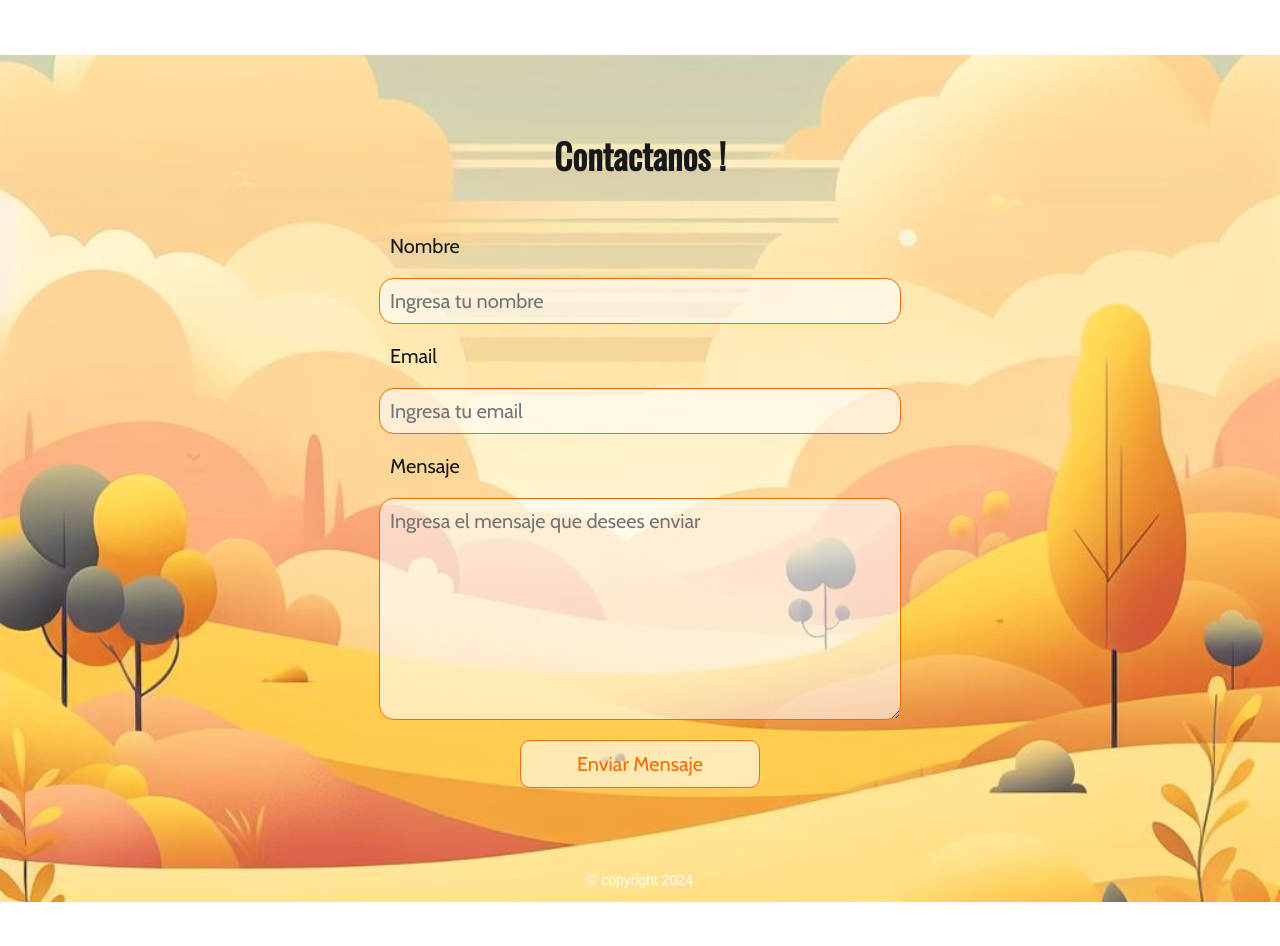
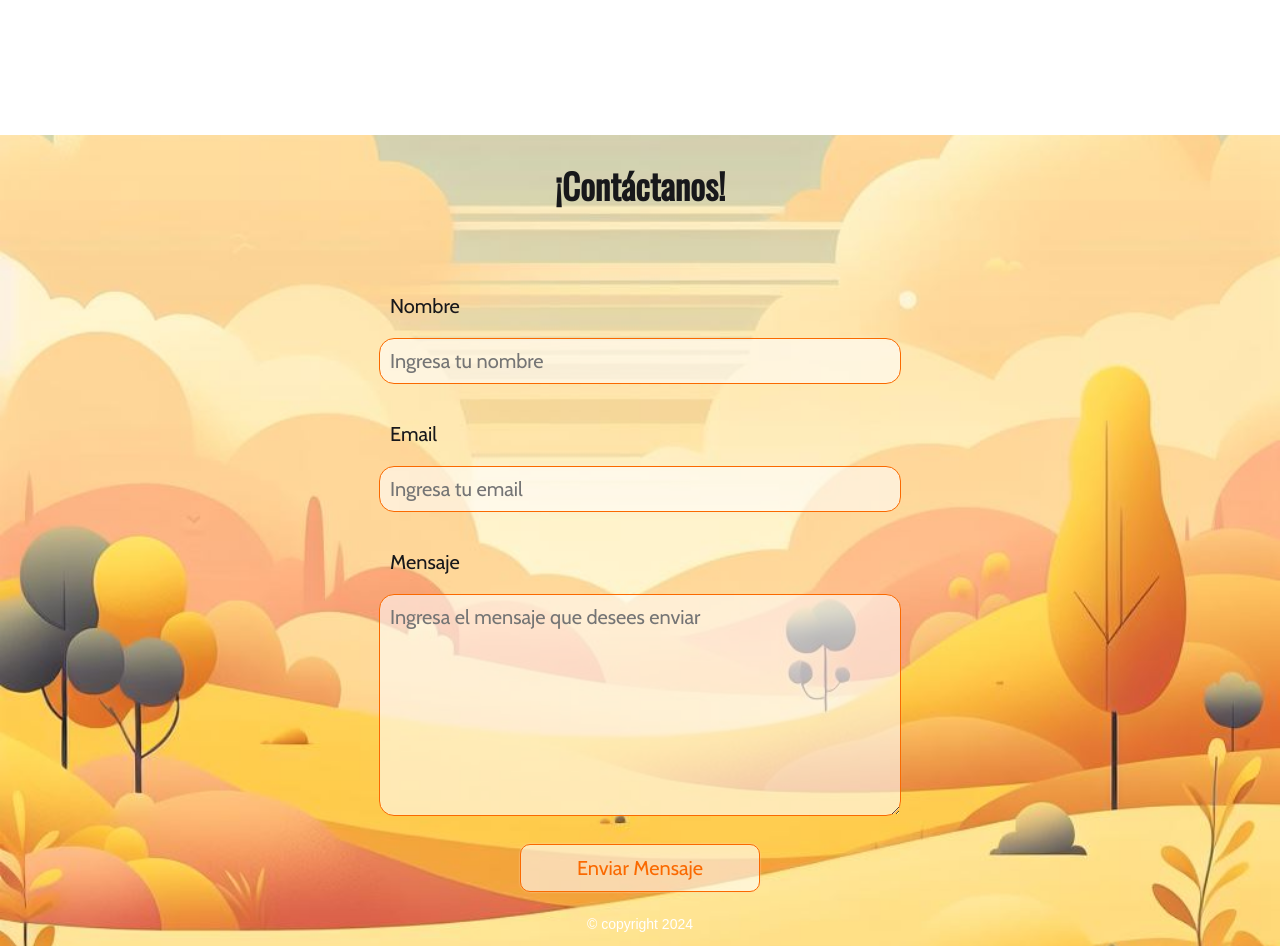
Before and after one commit to NelsonValentinGarroDadan/ConsultorioEducacionEspecial, a React (Create React App) app: page / in a window 1280 px wide. Shown: the part 2820-3766 px from the top of the page. Before the commit the page ends 3722 px from the top, so only its background shows below. Built offline with nearby package versions, Linux system fonts and the light colour scheme; the HTML template or start-up script is replaced by a standard one; a web font is replaced by a local one.

Commit message:
cambios finales

```diff
--- a/src/Componentes/Contacto.jsx
+++ b/src/Componentes/Contacto.jsx
@@ -1,35 +1,106 @@
-import React, { useRef } from 'react';
+import React, { useRef, useState } from 'react';
 import emailjs from '@emailjs/browser';
-import '../Hojas de Estilos/Contacto.css'
-function Contacto(){
+import '../Hojas de Estilos/Contacto.css';
+
+function Contacto() {
   const form = useRef();
+  const [validacion, setValidacion] = useState({
+    user_name: true,
+    user_email: true,
+    message: true,
+  });
+  const [mensajeEnviado, setMensajeEnviado] = useState(false);
+  const handleInputChange = (e) => {
+    const { name, value } = e.target;
+    setValidacion((prevValidacion) => ({
+      ...prevValidacion,
+      [name]: value.trim() !== '',
+    }));
+  };
+
   const sendEmail = (e) => {
     e.preventDefault();
+    const Nombre = document.getElementById('nombreFormulario').value;
+    const Mail = document.getElementById('mailFormulario').value;
+    const Mensaje = document.getElementById('mensajeFormulario').value;
 
+    const regexNombre = /^[A-Za-zÁ-Úá-úüÜ]+(?: [A-Za-zÁ-Úá-úüÜ]+)?$/;
+    const regexMail = /^[a-zA-Z0-9._%+-]+@[a-zA-Z0-9.-]+\.[a-zA-Z]{2,}$/;
+    const regexMensaje = /^[a-zA-Z\s]+$/;
+
+    const nombreValido = regexNombre.test(Nombre);
+    const mailValido = regexMail.test(Mail);
+    const mensajeValido = regexMensaje.test(Mensaje);
+
+    setValidacion({
+      user_name: nombreValido,
+      user_email: mailValido,
+      message: mensajeValido,
+    });
+
+    if (nombreValido && mailValido && mensajeValido) {
       emailjs.sendForm('service_83ah46g', 'template_d30o58f', form.current, 'YlUpGvdEXIUleFLci')
         .then((result) => {
+          setMensajeEnviado(true)
           console.log(result.text);
-          }, (error) => {
+        })
+        .catch((error) => {
           console.log(error.text);
         });
+    }
   };
-    return(
-        <footer className="seccion-contacto" id='contactanos'>
-            <form ref={form} onSubmit={sendEmail} className='formulario'>
-                <h1 className='seccion-contacto-titulo'>Contactanos !</h1>
-                <label className='item-formulario label-formulario'>Nombre</label>
-                <input className='item-formulario input-formulario' type="text" name="user_name" placeholder='Ingresa tu nombre'/>
-                <label className='item-formulario label-formulario'>Email</label>
-                <input className='item-formulario input-formulario' type="email" name="user_email" placeholder='Ingresa tu email'/>
-                <label className='item-formulario label-formulario'>Mensaje</label>
-                <textarea className='item-formulario input-formulario textarea-formulario' name="message" placeholder='Ingresa el mensaje que desees enviar'/>
-                <input className='item-formulario boton-enviar-formulario' type="submit" value="Enviar Mensaje" />
+
+  return (
+    <footer className="seccion-contacto" id="contactanos">
+      <h1 className="seccion-contacto-titulo">¡Contáctanos!</h1>
+      {
+      !mensajeEnviado &&
+        <form ref={form} onSubmit={sendEmail} className="formulario">
+
+          <label className="item-formulario label-formulario">Nombre</label>
+          <input
+            className="item-formulario input-formulario"
+            type="text"
+            name="user_name"
+            placeholder="Ingresa tu nombre"
+            id='nombreFormulario'
+            onChange={handleInputChange}
+          />
+          <span className={!validacion.user_name? "item-formulario alerta-formulario-activa":  "item-formulario alerta-formulario"} >*Este campo es obligatorio , ejemplo "Pablo Escudero".</span>
+          <label className="item-formulario label-formulario">Email</label>
+          <input
+            className="item-formulario input-formulario"
+            type="email"
+            name="user_email"
+            placeholder="Ingresa tu email"
+            id='mailFormulario'
+            onChange={handleInputChange}
+          />
+          <span className={!validacion.user_email? "item-formulario alerta-formulario-activa":  "item-formulario alerta-formulario"} >*Este campo es obligatorio , ejemplo "ejemplo@ejemplo.com".</span>
+          <label className="item-formulario label-formulario">Mensaje</label>
+          <textarea
+            className="item-formulario input-formulario textarea-formulario"
+            name="message"
+            placeholder="Ingresa el mensaje que desees enviar"
+            id='mensajeFormulario'
+            onChange={handleInputChange}
+          />
+          <span className={!validacion.message? "item-formulario alerta-formulario-activa":  "item-formulario alerta-formulario"} >*Este campo es obligatorio , ejemplo "Hola! estoy interesado".</span>
+          <input className="item-formulario boton-enviar-formulario" type="submit" value="Enviar Mensaje" />
         </form>
-            <div className='contenedor-copyright'>
+      }
+      {
+        mensajeEnviado&&
+        <div className='contenedor-mensaje-enviado'>
+          <h2 className='item-formulario texto-mensaje-enviado'>Mensaje enviado con exito !.</h2>
+          <button className='item-formulario boton-enviar-otromensaje' onClick={()=>{setMensajeEnviado(false)}}>Enviar otro mensaje</button>
+        </div>
+      }
+      <div className="contenedor-copyright">
         <p className="copyright-texto">© copyright 2024</p>
       </div>
-
     </footer>
   );
 }
+
 export default Contacto;
--- a/src/Hojas de Estilos/Carrucel.css
+++ b/src/Hojas de Estilos/Carrucel.css
@@ -58,7 +58,7 @@
 }
 @media (min-width: 1024px) {
     .carrucel{
-        margin-top: 7rem;
+        margin-top: 1rem;
     }
     .boton-anterior,.boton-siguiente{
         height: 30px;
--- a/src/Hojas de Estilos/Contacto.css
+++ b/src/Hojas de Estilos/Contacto.css
@@ -7,7 +7,8 @@
     display: flex;
     flex-direction: column;
     align-items: center;
-    justify-content: center;
+    justify-content: space-between;
+    min-height: 100vh;
 }
 .seccion-contacto-titulo{
         text-align: center;
@@ -55,7 +56,7 @@
     height: 200px;
     width: 100%;
 }
-.boton-enviar-formulario{
+.boton-enviar-formulario, .boton-enviar-formulario:active{
     width: 100%;
     color: #fa6900;
     text-align: center;
@@ -69,8 +70,55 @@
     border-radius: 10px;
     transition: all 0.3s;
     animation: titilar 2s infinite;
+    cursor: pointer;
+    margin: 10px 0;
 }
 .boton-enviar-formulario:hover{
+    background-color: #fa6900;
+    color: white;
+}
+.alerta-formulario{
+    color: transparent;
+    text-align: left;
+    font-size: 15px;
+    font-family: 'Cabin', sans-serif;
+}
+.alerta-formulario-activa{
+    color: red;
+}
+.contenedor-mensaje-enviado{
+    display: flex;
+    flex-direction: column;
+    justify-content: space-around;
+    align-items: center;
+    height: 20vh;
+}
+.texto-mensaje-enviado{
+    color: #18181b;
+    text-align: left;
+    font-size: 25px;
+    font-family: 'Cabin', sans-serif;
+    font-weight: 400;
+    margin: 20px 0;
+}
+.boton-enviar-otromensaje, .boton-enviar-otromensaje:active{
+    width: 100%;
+    color: #fa6900;
+    text-align: center;
+    font-size: 25px;
+    font-family: 'Cabin', sans-serif;
+    font-weight: 400;
+    margin: 20px 0;
+    background-color: rgba(255, 255, 255, 0.578);
+    border: 1px solid #fa6900;
+    height: 3rem;
+    border-radius: 10px;
+    transition: all 0.3s;
+    animation: titilar 2s infinite;
+    cursor: pointer;
+    margin: 10px 0;
+}
+.boton-enviar-otromensaje:hover{
     background-color: #fa6900;
     color: white;
 }
@@ -113,16 +161,21 @@
     .boton-enviar-formulario{
         width: 30rem;
     }
+    .boton-enviar-otromensaje{
+        width: 30rem;
+    }
 }
 @media (min-width: 1024px) {
     .seccion-contacto{
         margin-top: 500px;
+        padding: 0;
     }
     .seccion-contacto-titulo{
         font-size: 35px;
     }
     .formulario{
         width: 500px;
+        padding: 30px 0 0 0;
     }
     .label-formulario{
         font-size: 20px;
@@ -130,8 +183,13 @@
     .input-formulario{
         font-size: 20px;
     }
-    .boton-enviar-formulario{
+    .boton-enviar-formulario, .boton-enviar-formulario:active,.boton-enviar-otromensaje, .boton-enviar-otromensaje:active{
         width: 15rem;
         font-size: 20px;
     }
+    .boton-enviar-formulario:active ,.boton-enviar-otromensaje:hover{
+        color: #fa6900;
+        background-color: rgba(255, 255, 255, 0.578);
+        border: 1px solid #fa6900;
+    }
 }
--- a/src/Hojas de Estilos/Experiencias.css
+++ b/src/Hojas de Estilos/Experiencias.css
@@ -34,7 +34,7 @@
         font-size: 30px;
     }
     .seccion-experiencias{
-        height: 90vh;
+        height: 100vh;
         margin-bottom: -350px;
     }
 }
```
Lines whose indentation alone changed are shown as unchanged.
